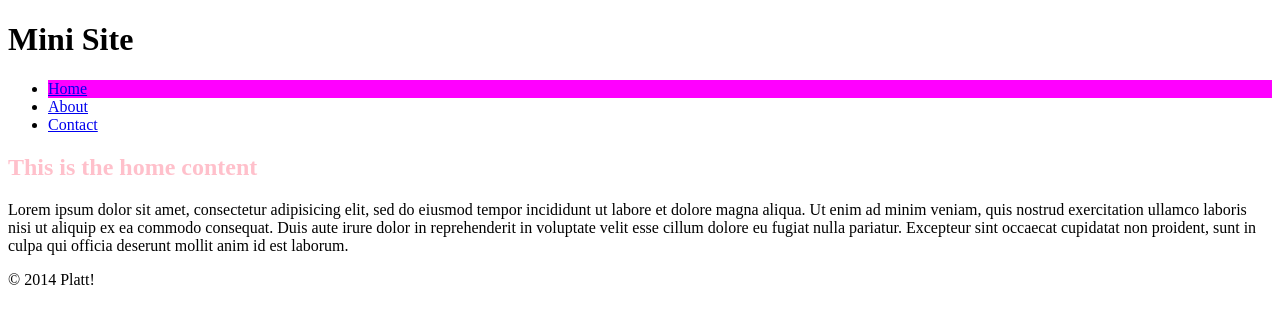
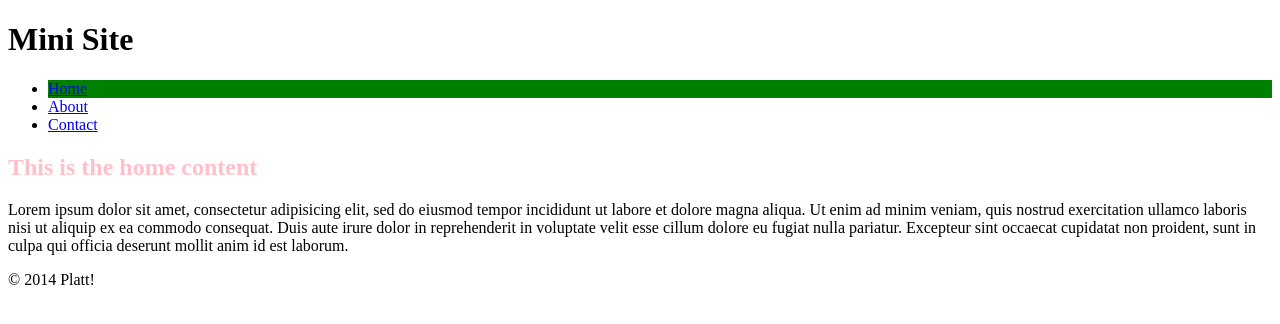
Before and after one commit to karineWJ/karine-phpclass, a PHP site: page /index.php?content=home in a window 1280 px wide. Shown: the top 324 px of the page. Run offline with PHP 8.4, Linux system fonts and the light colour scheme.

Commit message:
Changed background color

```diff
--- a/day2-methods/mini-site/index.php
+++ b/day2-methods/mini-site/index.php
@@ -11,7 +11,7 @@
 		.home .home,
 		.about .about,
 		.contact .contact{
-			background-color: fuchsia;
+			background-color: green;
 		}
 	</style>
 </head>
```
